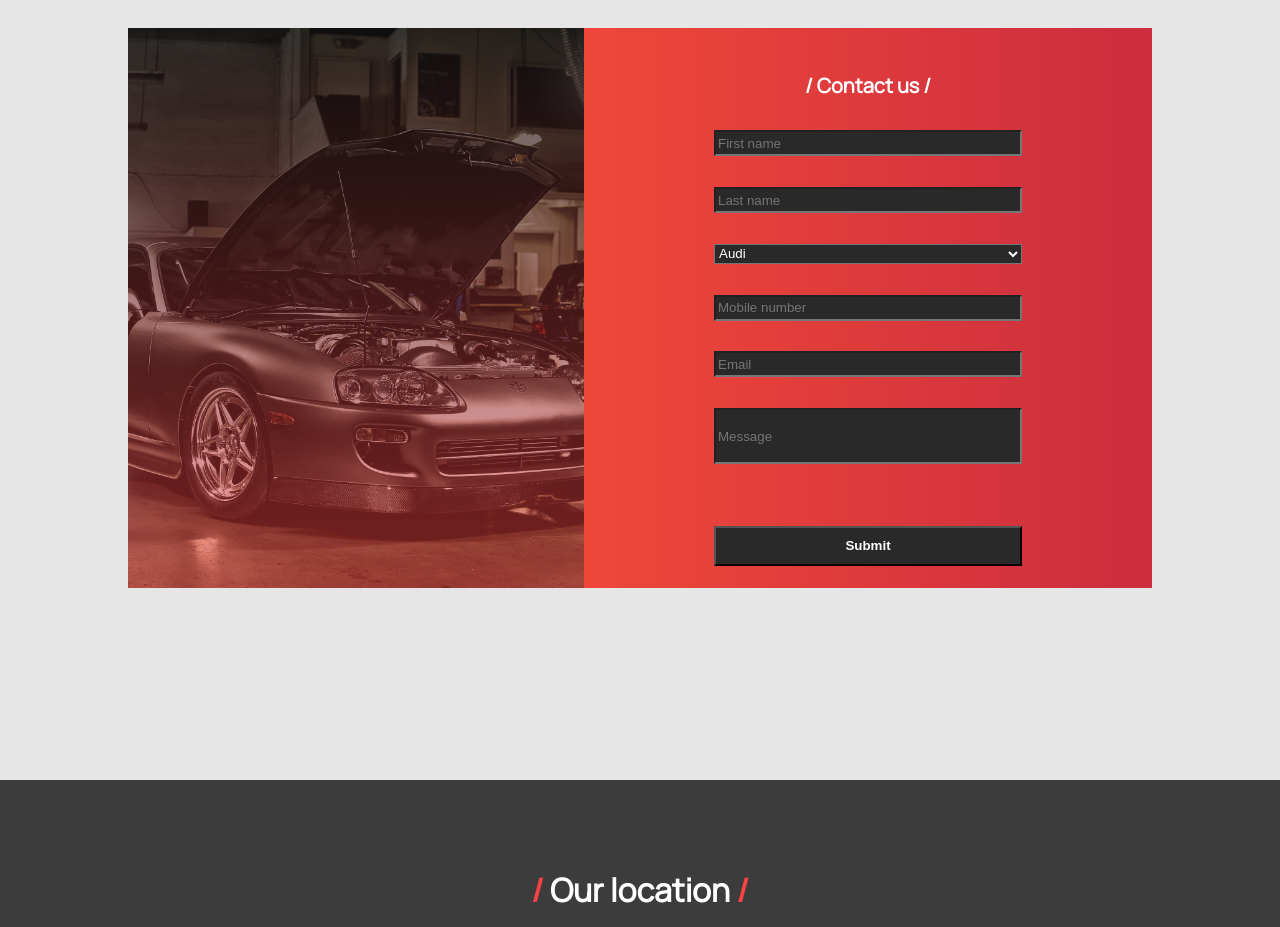
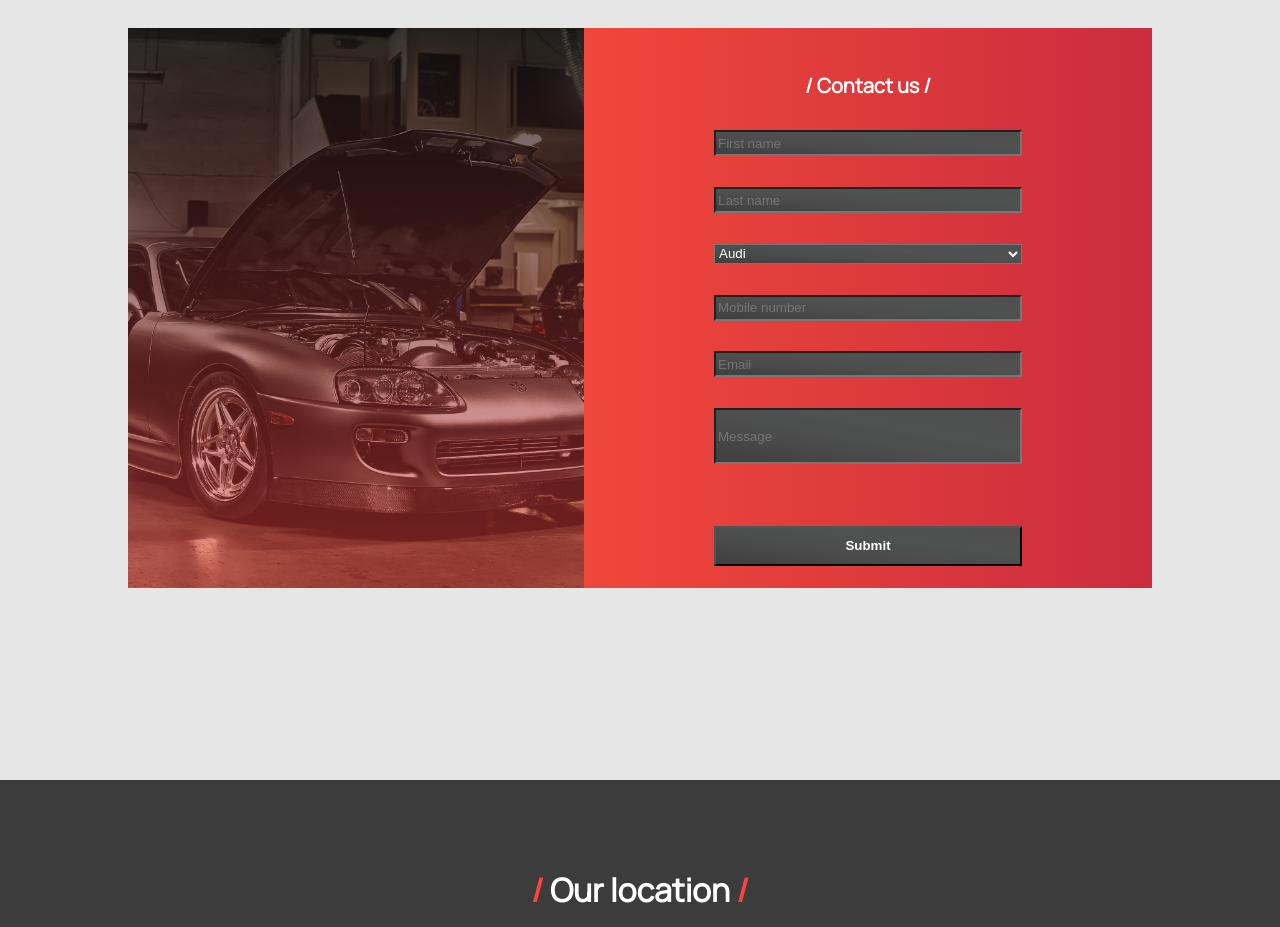
Before and after one commit to kenankaric122/carserviceweb, a React (Create React App) app: page /reservations in a window 1280 px wide. Shown: the part 1180-2107 px from the top of the page. Built offline with nearby package versions, Linux system fonts and the light colour scheme.

Commit message:
:lipstick: Styles updated

```diff
--- a/src/components/GalleryText.jsx
+++ b/src/components/GalleryText.jsx
@@ -6,8 +6,7 @@
         <div className='gallerytext' style={{textAlign : 'center'}}>
         <h1 style={{color : "#404040", textAlign : "center", marginTop : "10%", fontWeight : "bold"}}><span>/ </span>Here you can see our work<span> /</span></h1>
         <div className='textcontact'>
-        Lorem Ipsum is simply dummy text of the printing and typesetting industry. Lorem Ipsum has been the industry's standard dummy text ever since the 1500s, when an unknown printer took a galley of type and scrambled it to make a type specimen book
-        </div>
+        Lorem Ipsum is simply dummy text of the printing and typesetting industry. Lorem Ipsum has been the industry's standard dummy text ever since the 1500s, when an unknown printer took a galley of type and scrambled it to make a type specimen book. It has survived not only five centuries, but also the leap into electronic typesetting, remaining essentially unchanged. It was popularised in the 1960s with the release of Letraset sheets containing Lorem Ipsum passages, and more recently with desktop publishing software like Aldus PageMaker including versions of Lorem Ipsum.        </div>
         </div>
     )
 }
--- a/src/components/styles/Form.css
+++ b/src/components/styles/Form.css
@@ -52,7 +52,7 @@
 .form1 .inps{
     margin-top: 10%;
     color: white;
-    background-color: rgb(41, 41, 41);
+    background-image: linear-gradient(to right top, #3f3f3f, #424242, #454545, #494949, #4c4c4c, #4d4e4e, #4e4f4f, #505150, #4f5150, #4f5050, #4f4f50, #4f4f4f);
     width: 300px;
     height: 20px;
 }
@@ -60,7 +60,7 @@
 .form1 .inps2{
     margin-top: 10%;
     color: white;
-    background-color: rgb(41, 41, 41);
+    background-image: linear-gradient(to right top, #3f3f3f, #424242, #454545, #494949, #4c4c4c, #4d4e4e, #4e4f4f, #505150, #4f5150, #4f5050, #4f4f50, #4f4f4f);
     width: 308px;
     height: 20px;
 }
@@ -68,7 +68,7 @@
 .form1 .inps1{
     margin-top: 10%;
     color: white;
-    background-color: rgb(41, 41, 41);
+    background-image: linear-gradient(to right top, #3f3f3f, #424242, #454545, #494949, #4c4c4c, #4d4e4e, #4e4f4f, #505150, #4f5150, #4f5050, #4f4f50, #4f4f4f);
     width: 300px;
     height: 50px;
 }
@@ -76,7 +76,7 @@
 .form1 .btn{
     margin-top: 20%;
     color: white;
-    background-color: rgb(41, 41, 41);
+    background-image: linear-gradient(to right top, #3f3f3f, #424242, #454545, #494949, #4c4c4c, #4d4e4e, #4e4f4f, #505150, #4f5150, #4f5050, #4f4f50, #4f4f4f);
     width: 308px;
     height: 40px;
     color: rgb(255, 255, 255);
--- a/src/components/styles/GalleryText.css
+++ b/src/components/styles/GalleryText.css
@@ -1,6 +1,6 @@
 .gallerytext .textcontact{
     margin-top: 3%;
-    margin-right: 5%;
-    margin-left: 5%;
+    margin-right: 10%;
+    margin-left: 10%;
     margin-bottom: 5%;
 }
```
